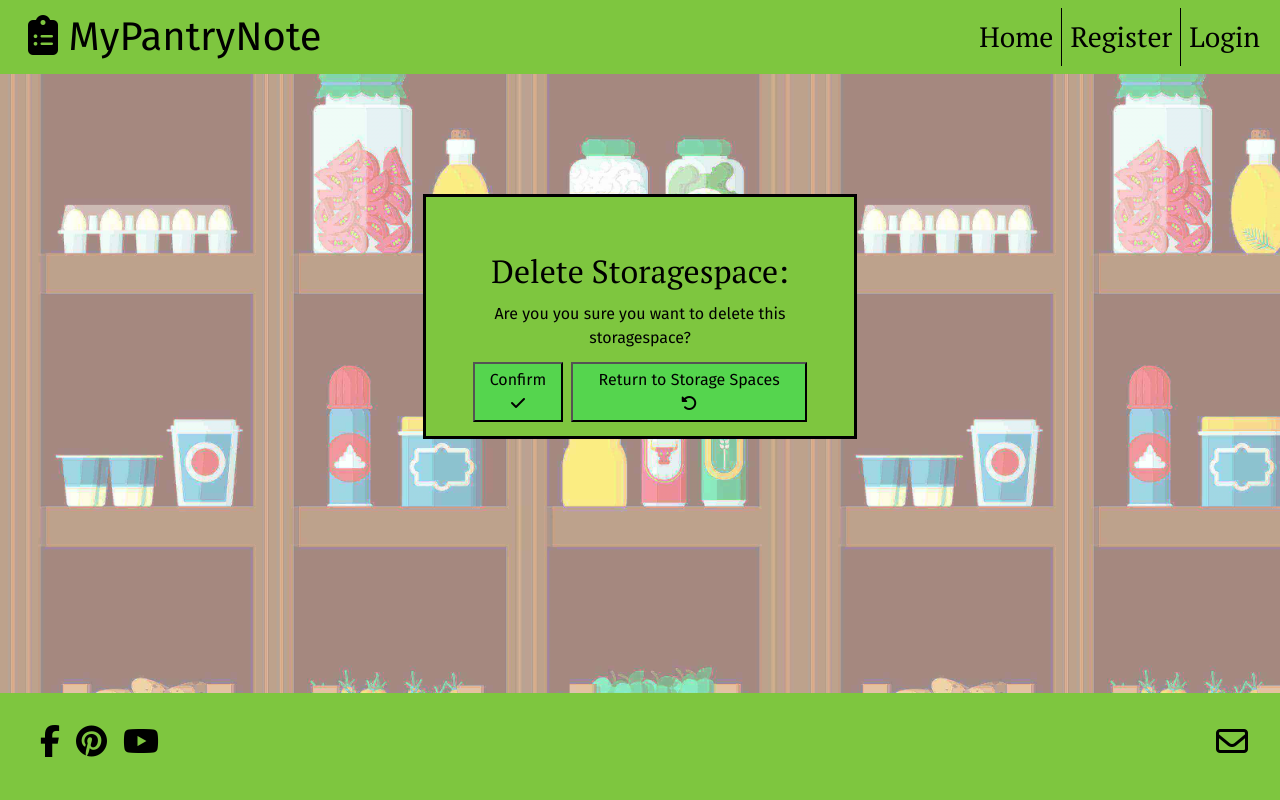
After one commit to WojtekKamilowski/CI_PP4_MPN, a Django app: a page that uses templates/delete_storage.html in a window 1280 px wide. The commit adds this page. Run offline with Django 4.2, Linux system fonts and the light colour scheme; tables that the repository leaves empty hold one stand-in row (values such as "Sample post"); parts of the project's set-up code (start-up, migrations or seed data) failed here and were passed over; some libraries are stand-ins or nearby versions.

Commit message:
Add Delete Storagespace feature

```diff
--- a/stocklist/urls.py
+++ b/stocklist/urls.py
@@ -9,6 +9,7 @@ urlpatterns = [
     path('list/edit_stocklist/<slug:slug>', views.PantryStocklist.edit_stocklist, name='edit_stocklist'),
     path('spaces/', views.PantryStoragespaces.as_view(), name='spaces'),
     path('spaces/edit_storage/<slug:slug>', views.PantryStoragespaces.edit_storagespace, name='edit_storage'),
+    path('spaces/delete_storage/<slug:slug>', views.PantryStoragespaces.delete_storagespace, name='delete_storage'),
     path('add_storage/', views.PantryStoragespaces.add_storagespace, name='add_storage'),
     path('items/<slug:slug>', views.PantryStockitems.as_view(), name='items'),
     path('items/<slug:slug>/add_item/', views.PantryStockitems.item_create, name='add_item'),
--- a/stocklist/views.py
+++ b/stocklist/views.py
@@ -101,6 +101,7 @@ class PantryStoragespaces(generic.ListView):
         Inspired by HelloDjango
         """
         storagespace = get_object_or_404(Storagespace, slug=slug)
+
         if request.method == 'POST':
             form = StorageForm(request.POST, instance=storagespace)
             if form.is_valid():
@@ -111,6 +112,19 @@ class PantryStoragespaces(generic.ListView):
             'form': form
         }
         return render(request, 'edit_storage.html', context)
+
+    def delete_storagespace(request, slug):
+        """
+        Based on Stackoverflow & CI_PP4_the_diplomat
+        """
+        storagespace = get_object_or_404(Storagespace, slug=slug)
+
+        if request.method == 'POST':
+            storagespace.delete()
+            messages.success(request, "Storagespace deleted!")
+            return redirect('spaces')
+
+        return render(request, 'delete_storage.html', {'storagespace': storagespace})
 
 
 class PantryStockitems(View):
--- /dev/null
+++ b/templates/delete_storage.html
@@ -0,0 +1,19 @@
+{% extends "base.html" %}
+
+{% block content %}
+<!-- Delete storagespace Box -->
+<div class="row">
+    <div class="col-xl-4 col-lg-6 col-md-8 col-sm-10 container-md main-box d-flex flex-column">
+        <h2 class="text-center mt-5">Delete Storagespace:</h2>
+        <!-- Inspired by https://stackoverflow.com/questions/31843145/deleteview-with-confirmation-template-and-post-method -->
+        <form method="POST">
+            {% csrf_token %}
+            <p class="d-flex justify-content-center m-1 text-center">Are you you sure you want to delete this storagespace?</p>
+            <div class="d-flex justify-content-center">
+                <button type="submit" class="cst-bg-green py-1 my-2 ms-2">Confirm <i class="fa-solid fa-check"></i></button>
+                <a href="{% url 'spaces' %}" class="text-decoration-none"><button class="cst-bg-green px-3 py-1 m-2">Return to Storage Spaces <i class="fa-solid fa-rotate-left"></i></button></a>
+            </div>
+        </form>
+    </div>
+</div>
+{%endblock%}
--- a/templates/items.html
+++ b/templates/items.html
@@ -6,7 +6,7 @@
 <div class="row">
     <!-- Items List -->
     <div class="col-lg-8 col-sm-10 container-md main-box">
-        <h2 id="storage-name" class="text-center my-5 py-2">{{ storage_space.storage_name }} <span id="storage-icons"><a href="{% url 'edit_storage' storage_space.slug %}"><i class="fa-solid fa-pen-to-square"></i></a> <i class="fa-regular fa-trash-can"></i></span></h2>
+        <h2 id="storage-name" class="text-center my-5 py-2">{{ storage_space.storage_name }} <span id="storage-icons"><a href="{% url 'edit_storage' storage_space.slug %}"><i class="fa-solid fa-pen-to-square"></i></a> <a href="{% url 'delete_storage' storage_space.slug %}"><i class="fa-regular fa-trash-can"></i></span></a></h2>
         <div class="row">
             <div class="col-4 text-center">
                 <p>Temperature: {{ storage_space.temp }} °C</p>
```
